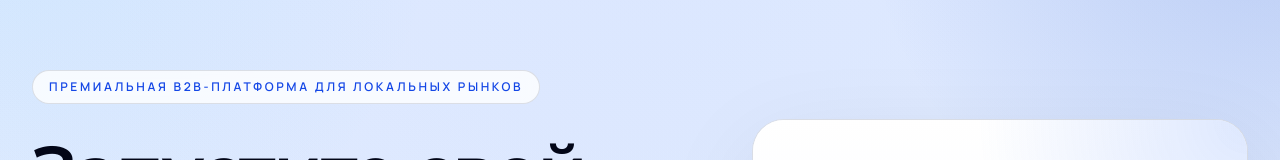
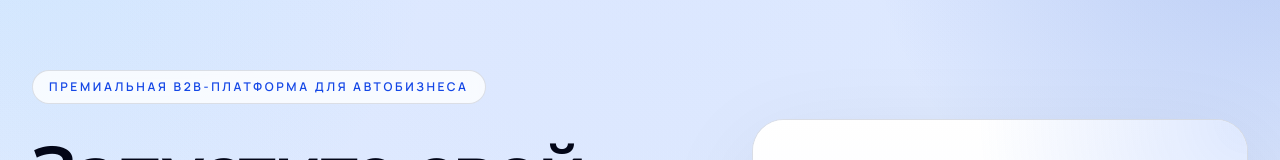
Before and after one commit to AiPilotDev/parners.pcarz.com, a Next.js app: page / in a window 1280 px wide. Shown: the part 123-283 px from the top of the page. Built offline with nearby package versions, Linux system fonts and the light colour scheme.

Commit message:
Update hero eyebrow text

```diff
--- a/src/app/page.tsx
+++ b/src/app/page.tsx
@@ -294,7 +294,7 @@ export default function HomePage() {
       <section id="top" className="container-shell section-space pt-14 sm:pt-20 lg:pt-24">
         <div className="grid items-center gap-12 lg:grid-cols-[1.15fr_0.85fr]">
           <AnimatedSection className="space-y-8">
-            <span className="eyebrow">Премиальная B2B-платформа для локальных рынков</span>
+            <span className="eyebrow">Премиальная B2B-платформа для автобизнеса</span>
             <div className="space-y-6">
               <h1 className="max-w-4xl text-5xl leading-[0.98] font-semibold text-slate-950 sm:text-6xl lg:text-7xl">
                 Запустите свой авто-бизнес на базе FluxCars
```
